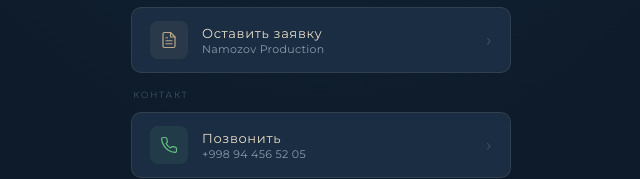
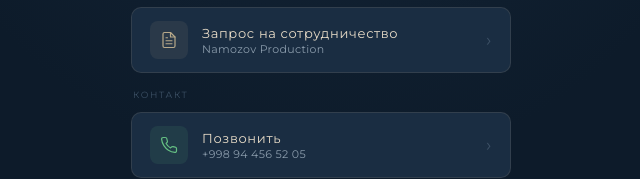
Before and after one commit to namozovgroup/namozov, a plain HTML site: page index.html in a window 1280 px wide. Shown: the part 589-768 px from the top of the page, 319-959 px from the left. Drawn offline with nearby package versions, Linux system fonts and the light colour scheme.

Commit message:
Update index.html

```diff
--- a/index.html
+++ b/index.html
@@ -120,7 +120,7 @@ svg{display:block}
       </svg>
     </div>
     <div class="btn-text">
-      <span class="btn-main">Оставить заявку</span>
+      <span class="btn-main">Запрос на сотрудничество</span>
       <span class="btn-sub">Namozov Production</span>
     </div>
     <span class="btn-arrow">&#8250;</span>
```
